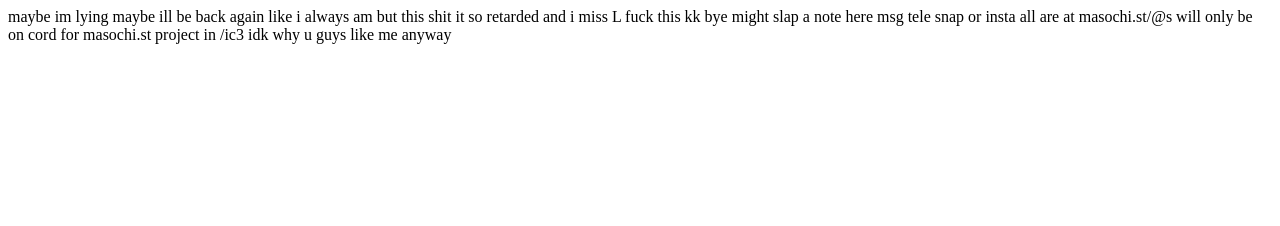
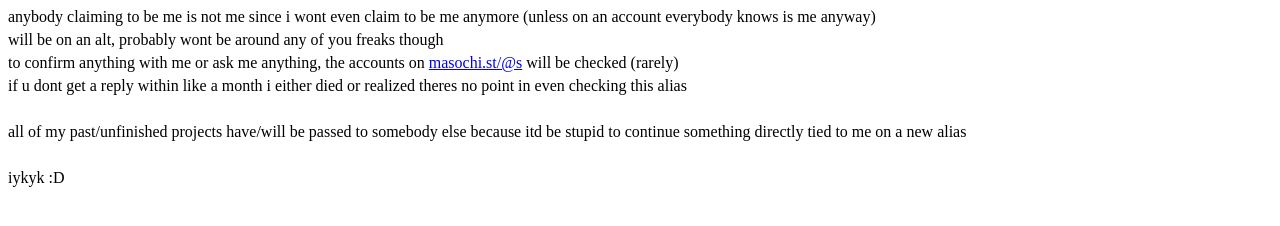
Before and after one commit to leavemealone21845/flightsz.one, a plain HTML site: page index.html in a window 1280 px wide. Drawn offline with Linux system fonts and the light colour scheme.

Commit message:
Update index.html

```diff
--- a/index.html
+++ b/index.html
@@ -8,9 +8,14 @@
   </style>
 </head>
 <body>
-  <div>
-    <p>
-maybe im lying maybe ill be back again like i always am but this shit it so retarded and i miss L fuck this kk bye might slap a note here msg tele snap or insta all are at masochi.st/@s will only be on cord for masochi.st project in /ic3 idk why u guys like me anyway
-    </p>
-  </div>
+<div>
+<p>anybody claiming to be me is not me since i wont even claim to be me anymore (unless on an account everybody knows is me anyway)</p>
+<p>will be on an alt, probably wont be around any of you freaks though</p>
+<p>to confirm anything with me or ask me anything, the accounts on <a href="https://masochi.st/@s" target="_blank">masochi.st/@s</a> will be checked (rarely)</p>
+<p>if u dont get a reply within like a month i either died or realized theres no point in even checking this alias</p>
+<br>
+<p>all of my past/unfinished projects have/will be passed to somebody else because itd be stupid to continue something directly tied to me on a new alias</p>
+<br>
+<p>iykyk :D</p>
+</div>
 </body></html>
```
